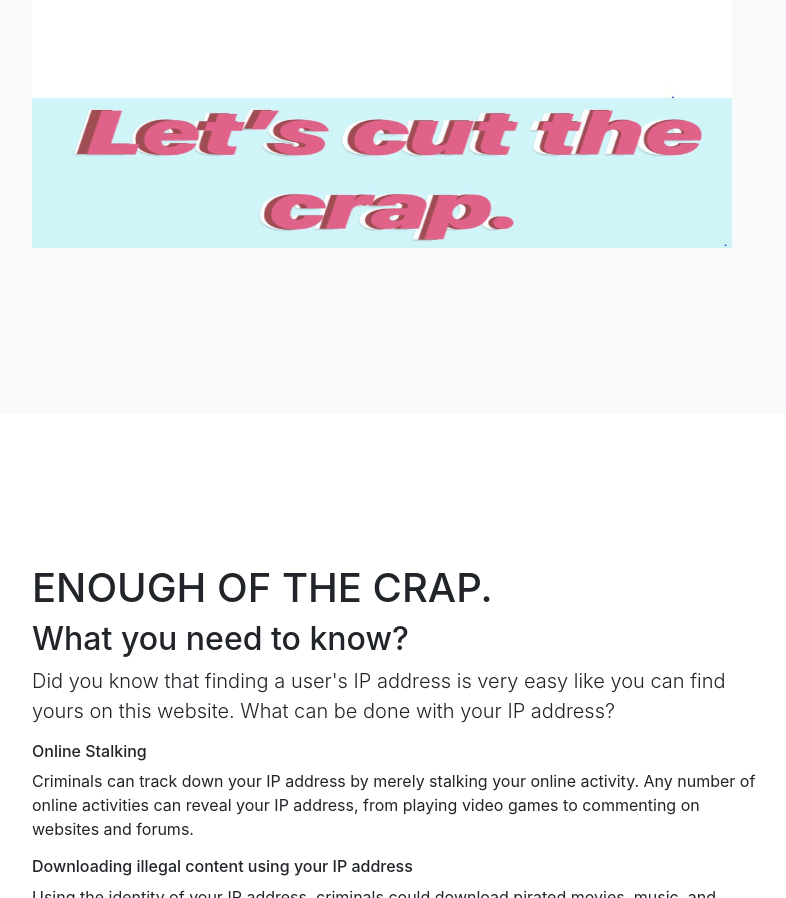
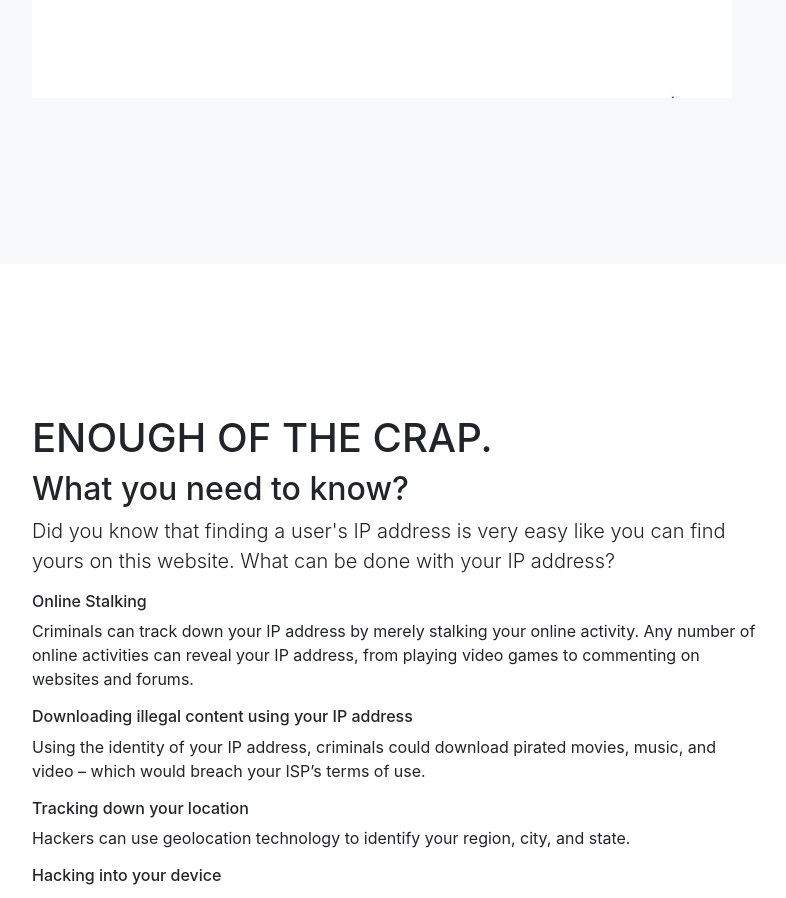
Before and after one commit to Meghana1807/firstproject, a plain HTML site: page index.html in a window 1280 px wide. Shown: the part 2215-3113 px from the top of the page, without its empty margins (243-1029 px from the left). Drawn offline with nearby package versions, Linux system fonts and the light colour scheme; no server answers.

Commit message:
Update index.html

```diff
--- a/index.html
+++ b/index.html
@@ -107,7 +107,7 @@
               computer in any location can talk to one another
               <h5>Types of IP Addresses:</h5>
               <img src="IP.JPG" width="700" height="500" >
-              <img src="crapp.jpg" width="700" height="150">
+
             </p>
           </div>
         </div>
```
